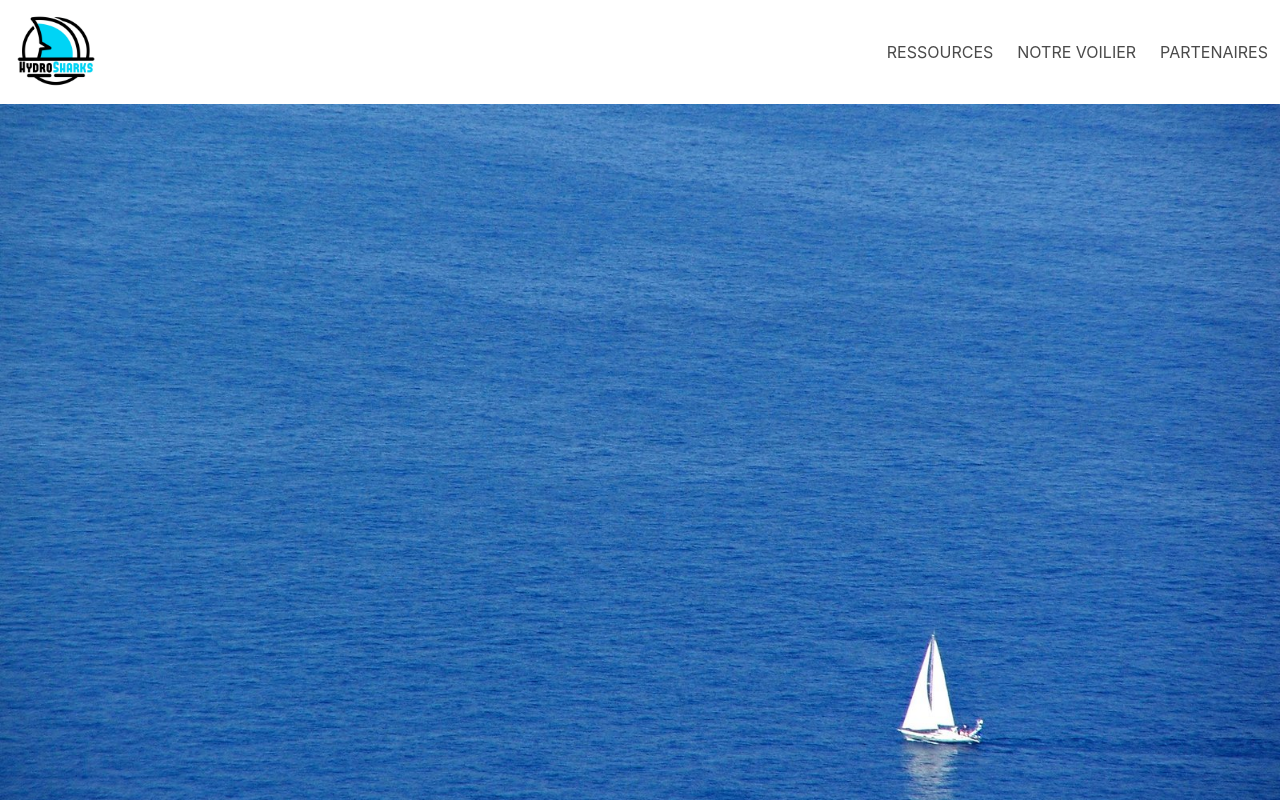
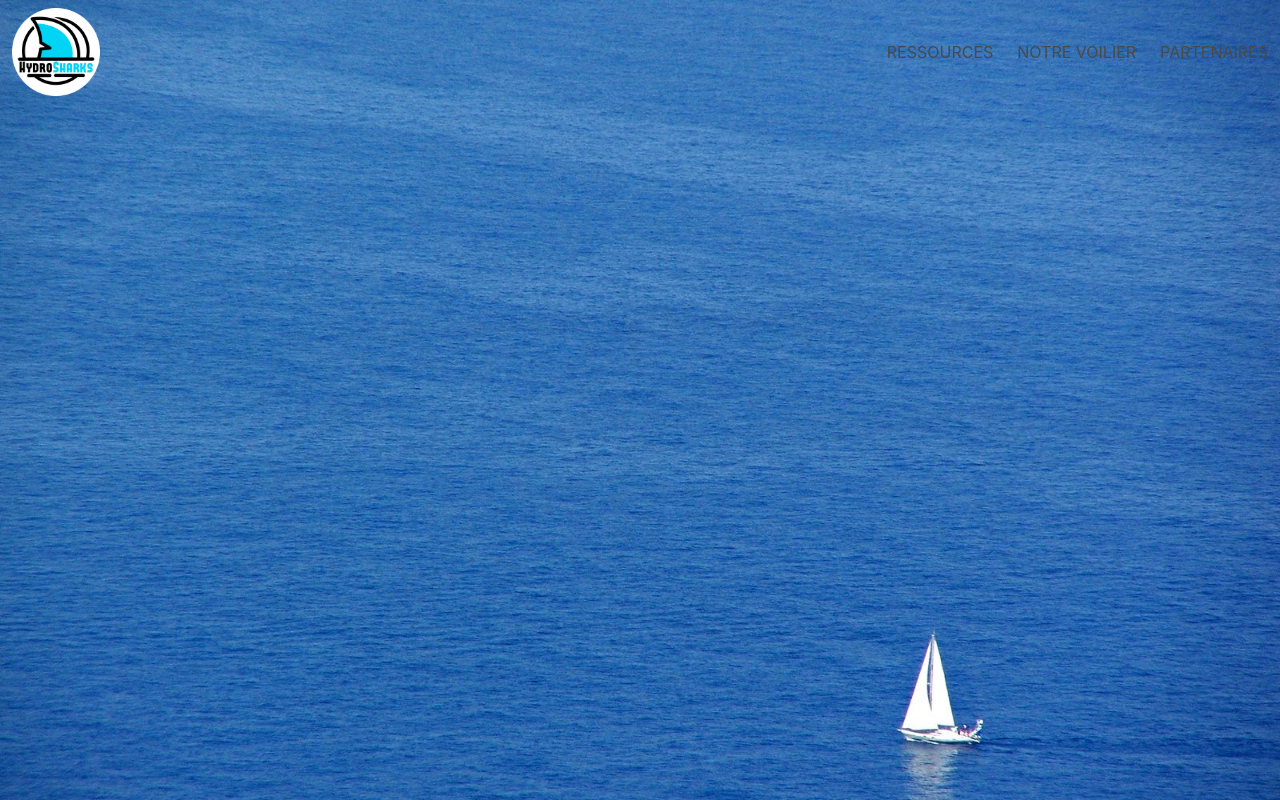
Before and after one commit to ieba2/HydroSharks-website, a plain HTML site: page index.html in a window 1280 px wide. Drawn offline with nearby package versions, Linux system fonts and the light colour scheme.

Commit message:
modified:   style.css

```diff
--- a/style.css
+++ b/style.css
@@ -7,5 +7,5 @@ header {
 }
 
 .navbar {
-    background-color: rgb(255, 255, 255);
+    background-color: rgba(0,0,0,0);
 }
```
